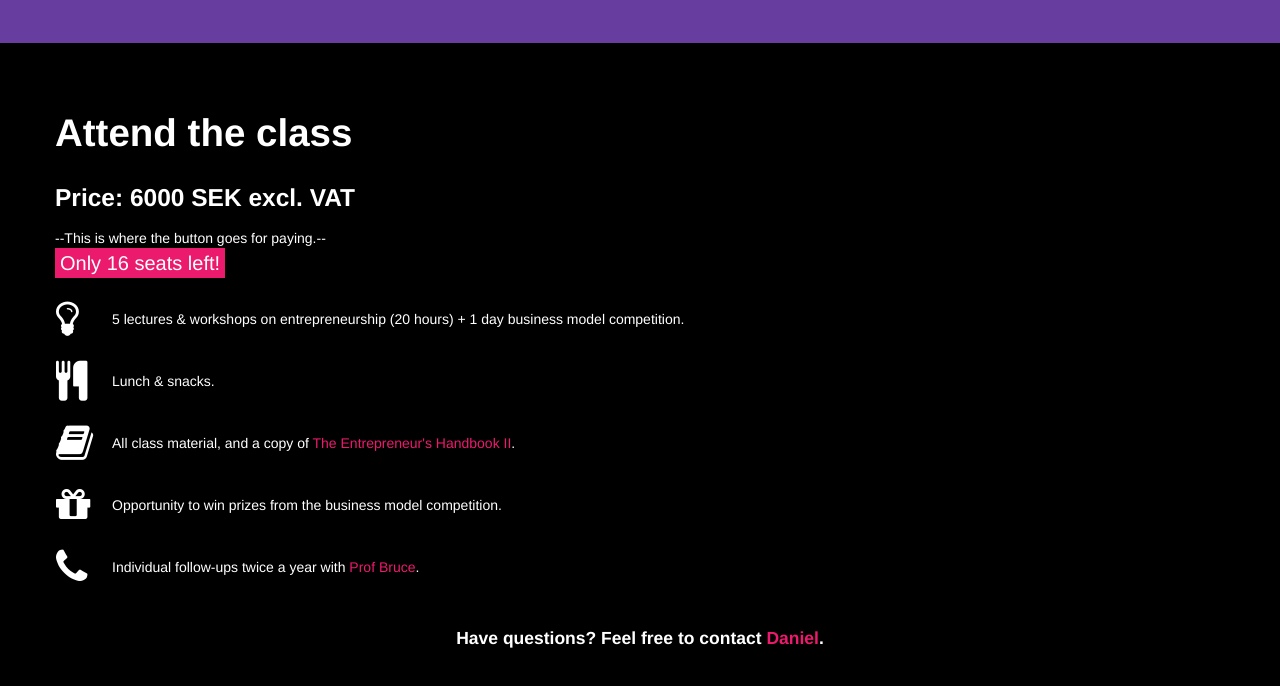
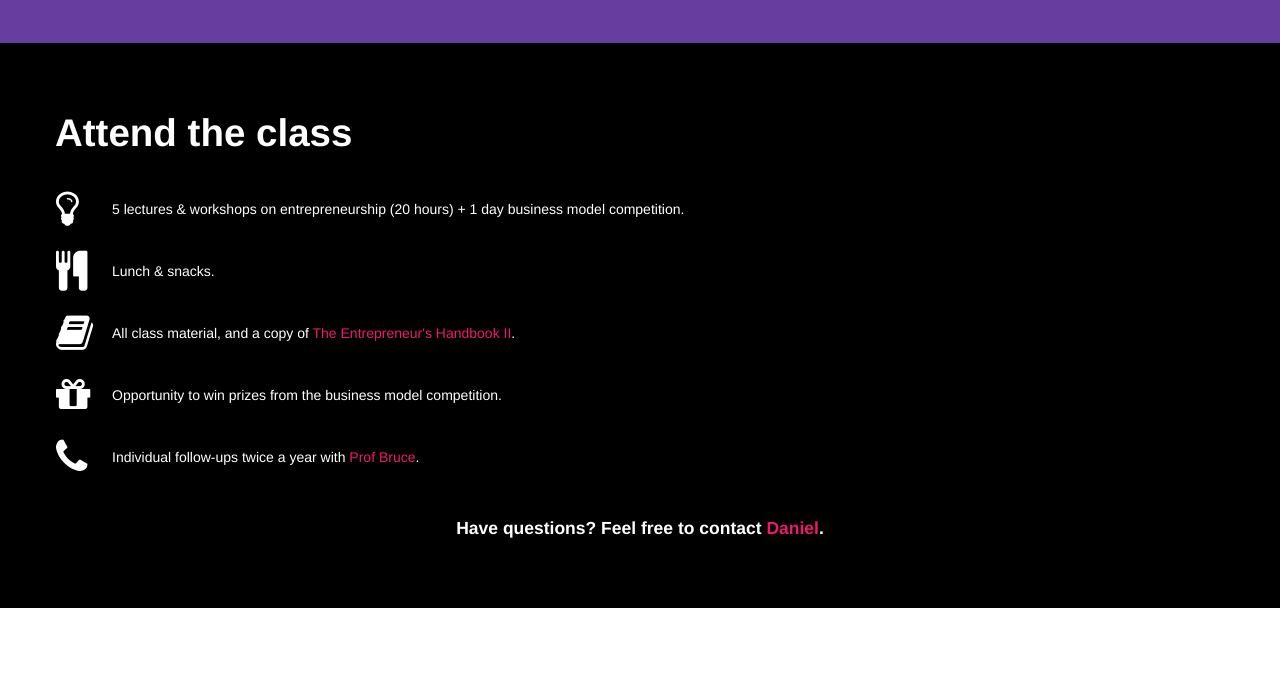
Before and after one commit to pushmatrix/startupdna, a plain HTML site: page index.html in a window 1280 px wide. Shown: the part 4554-5240 px from the top of the page. After the commit the page ends 5162 px from the top, so only its background shows below. Drawn offline with Linux system fonts and the light colour scheme.

Commit message:
hide prices for now

```diff
--- a/index.html
+++ b/index.html
@@ -259,9 +259,9 @@
     <section class="black">
       <div class="container">
         <h1 id="register" >Attend the class</h1>
-        <h3>Price: 6000 SEK  excl. VAT</h3>
+<!--         <h3>Price: 6000 SEK  excl. VAT</h3>
         <div>--This is where the button goes for paying.--</div>
-        <span class="urgent">Only 16 seats left!</span>
+        <span class="urgent">Only 16 seats left!</span> -->
         <table id="perks">
           <tr>
             <td><span><i class="icon-lightbulb"></i></span></td>
```
